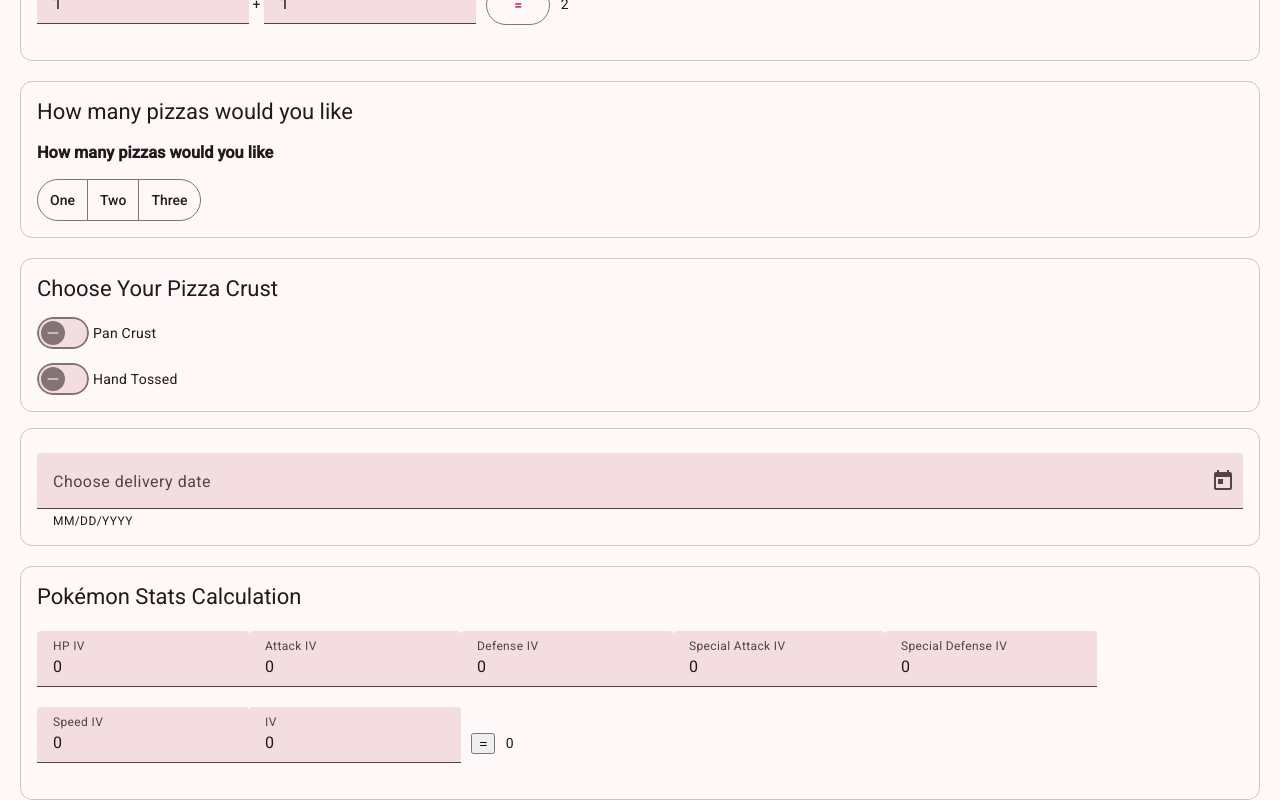
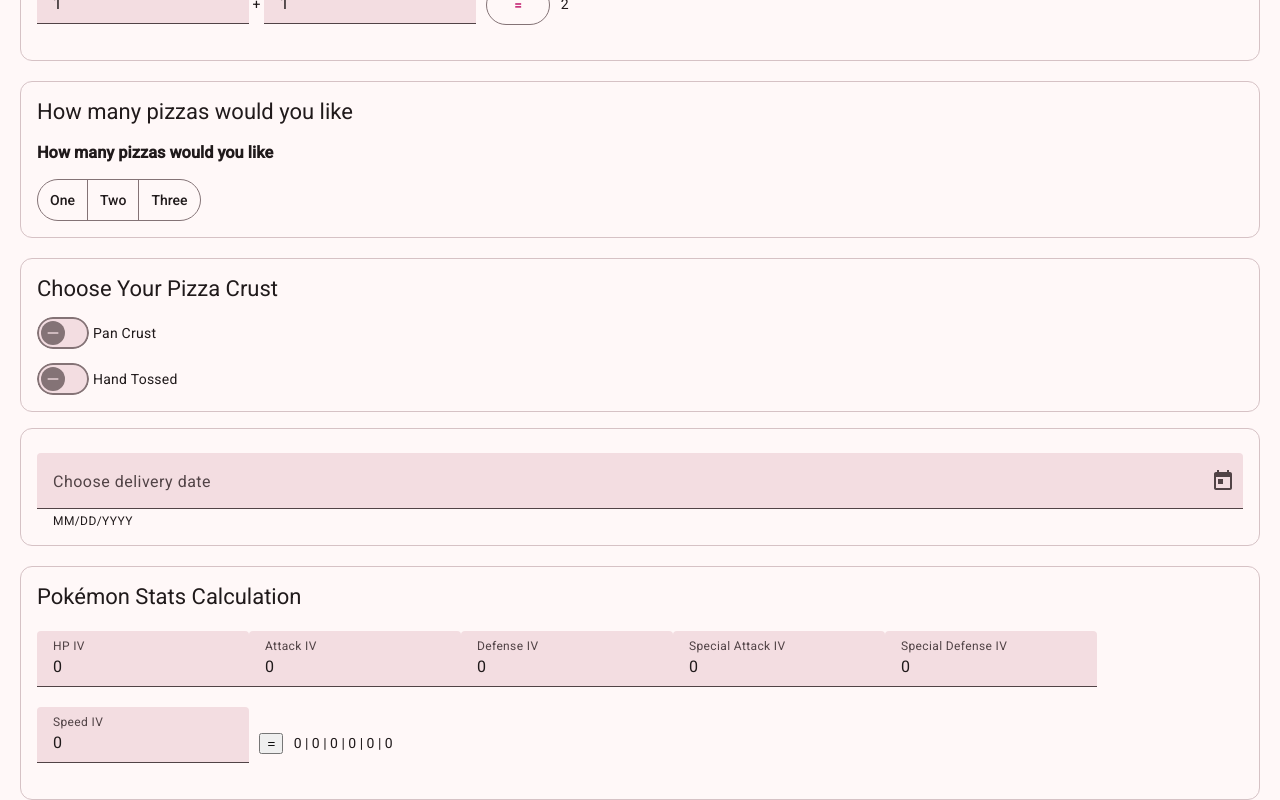
Before and after one commit to 2026-fall-jsf/angular-components, an Angular app: page / in a window 1280 px wide. Shown: the part 518-1318 px from the top of the page. Built offline with nearby package versions, Linux system fonts and the light colour scheme.

Commit message:
added min max for boxes, added output for other stats (doesn't work yet)

```diff
--- a/src/app/kdemott-pokemon-stats-calculation/kdemott-pokemon-stats-calculation.html
+++ b/src/app/kdemott-pokemon-stats-calculation/kdemott-pokemon-stats-calculation.html
@@ -10,43 +10,37 @@
             <mat-label>
                 HP IV
             </mat-label>
-            <input type="number" matInput [value]="hpIv()" (input)="updateHpIv($event.target.value)" />
+            <input type="number" min="0" max="31" matInput [value]="hpIv()" (input)="updateHpIv($event.target.value)" />
         </mat-form-field>
         <mat-form-field>
             <mat-label>
                 Attack IV
             </mat-label>
-            <input type="number" matInput [value]="hpIv()" (input)="updateAttackIv($event.target.value)" />
+            <input type="number" min="0" max="31" matInput [value]="attackIv()" (input)="updateAttackIv($event.target.value)" />
         </mat-form-field>
         <mat-form-field>
             <mat-label>
                 Defense IV
             </mat-label>
-            <input type="number" matInput [value]="hpIv()" (input)="updateDefenseIv($event.target.value)" />
+            <input type="number" min="0" max="31" matInput [value]="defenseIv()" (input)="updateDefenseIv($event.target.value)" />
         </mat-form-field>
         <mat-form-field>
             <mat-label>
                 Special Attack IV
             </mat-label>
-            <input type="number" matInput [value]="hpIv()" (input)="updateSpecialAttackIv($event.target.value)" />
+            <input type="number" min="0" max="31" matInput [value]="specialAttackIv()" (input)="updateSpecialAttackIv($event.target.value)" />
         </mat-form-field>
         <mat-form-field>
             <mat-label>
                 Special Defense IV
             </mat-label>
-            <input type="number" matInput [value]="hpIv()" (input)="updateSpecialDefenseIv($event.target.value)" />
+            <input type="number" min="0" max="31" matInput [value]="specialDefenseIv()" (input)="updateSpecialDefenseIv($event.target.value)" />
         </mat-form-field>
         <mat-form-field>
             <mat-label>
                 Speed IV
             </mat-label>
-            <input type="number" matInput [value]="hpIv()" (input)="updateSpeedIv($event.target.value)" />
-        </mat-form-field>
-        <mat-form-field>
-            <mat-label>
-                IV
-            </mat-label>
-            <input type="number" matInput [value]="hpIv()" (input)="updateHpIv($event.target.value)" />
+            <input type="number" min="0" max="31" matInput [value]="speedIv()" (input)="updateSpeedIv($event.target.value)" />
         </mat-form-field>
         &nbsp;
         <button matButton="outlined" (click)="calculateHpStat()">
@@ -54,6 +48,16 @@
         </button>
         &nbsp;
         {{ finalHp() }}
+        |
+        {{ finalStatAttack()}}
+        |
+        {{ finalStatDefense()}}
+        |
+        {{ finalStatSpecialAttack()}}
+        |
+        {{ finalStatSpecialDefense()}}
+        |
+        {{ finalStatSpeed()}}
     </mat-card-content>
 </mat-card>
 
--- a/src/app/kdemott-pokemon-stats-calculation/kdemott-pokemon-stats-calculation.ts
+++ b/src/app/kdemott-pokemon-stats-calculation/kdemott-pokemon-stats-calculation.ts
@@ -53,7 +53,11 @@ export class KdemottPokemonStatsCalculation {
 
     protected readonly finalHp = signal(0);
 
-    protected readonly finalStatOther = signal(0);
+    protected readonly finalStatAttack = signal(0);
+    protected readonly finalStatDefense = signal(0);
+    protected readonly finalStatSpecialAttack = signal(0);
+    protected readonly finalStatSpecialDefense = signal(0);
+    protected readonly finalStatSpeed = signal(0);
 
     // HP stat
     protected readonly updateHpIv = (num: string) => this.hpIv.set(Number(num));
@@ -102,7 +106,7 @@ export class KdemottPokemonStatsCalculation {
 
         this.product.set(this.baseAttack * 2);
 
-        this.sum.set(this.productTwo() + this.hpIv());
+        this.sum.set(this.productTwo() + this.attackIv());
 
         this.sumTwo.set(this.sum() + this.quotient());
 
@@ -114,7 +118,7 @@ export class KdemottPokemonStatsCalculation {
 
         this.productThree.set(this.sumFour() * 1.1);
 
-        this.finalStatOther.set(this.sumFour()); // Temporary
+        this.finalStatAttack.set(this.sumFour()); // Temporary
     }
 
     // Defense stat calculation
@@ -123,7 +127,7 @@ export class KdemottPokemonStatsCalculation {
 
         this.product.set(this.baseDefense * 2);
 
-        this.sum.set(this.productTwo() + this.hpIv());
+        this.sum.set(this.productTwo() + this.defenseIv());
 
         this.sumTwo.set(this.sum() + this.quotient());
 
@@ -135,7 +139,7 @@ export class KdemottPokemonStatsCalculation {
 
         this.productThree.set(this.sumFour() * 0.9);
 
-        this.finalStatOther.set(this.sumFour()); // Temporary
+        this.finalStatDefense.set(this.sumFour()); // Temporary
     }
 
     // Special Attack stat calculation
@@ -144,7 +148,7 @@ export class KdemottPokemonStatsCalculation {
 
         this.product.set(this.baseSpecialAttack * 2);
 
-        this.sum.set(this.productTwo() + this.hpIv());
+        this.sum.set(this.productTwo() + this.specialAttackIv());
 
         this.sumTwo.set(this.sum() + this.quotient());
 
@@ -156,7 +160,7 @@ export class KdemottPokemonStatsCalculation {
 
         this.productThree.set(this.sumFour() * 1.0);
 
-        this.finalStatOther.set(this.sumFour()); // Temporary
+        this.finalStatSpecialAttack.set(this.sumFour()); // Temporary
     }
 
     // Special Defense stat calculation
@@ -165,7 +169,7 @@ export class KdemottPokemonStatsCalculation {
 
         this.product.set(this.baseSpecialDefense * 2);
 
-        this.sum.set(this.productTwo() + this.hpIv());
+        this.sum.set(this.productTwo() + this.specialDefenseIv());
 
         this.sumTwo.set(this.sum() + this.quotient());
 
@@ -177,7 +181,7 @@ export class KdemottPokemonStatsCalculation {
 
         this.productThree.set(this.sumFour() * 1.0);
 
-        this.finalStatOther.set(this.sumFour()); // Temporary
+        this.finalStatSpecialDefense.set(this.sumFour()); // Temporary
     }
 
     // Speed stat calculation
@@ -186,7 +190,7 @@ export class KdemottPokemonStatsCalculation {
 
         this.product.set(this.baseSpeed * 2);
 
-        this.sum.set(this.productTwo() + this.hpIv());
+        this.sum.set(this.productTwo() + this.speedIv());
 
         this.sumTwo.set(this.sum() + this.quotient());
 
@@ -198,7 +202,7 @@ export class KdemottPokemonStatsCalculation {
 
         this.productThree.set(this.sumFour() * 1.0);
 
-        this.finalStatOther.set(this.sumFour()); // Temporary
+        this.finalStatSpeed.set(this.sumFour()); // Temporary
     }
 
     // HP=⌊(2*Base+IV+⌊EV/4⌋)*Level/100⌋+Level+10
```
